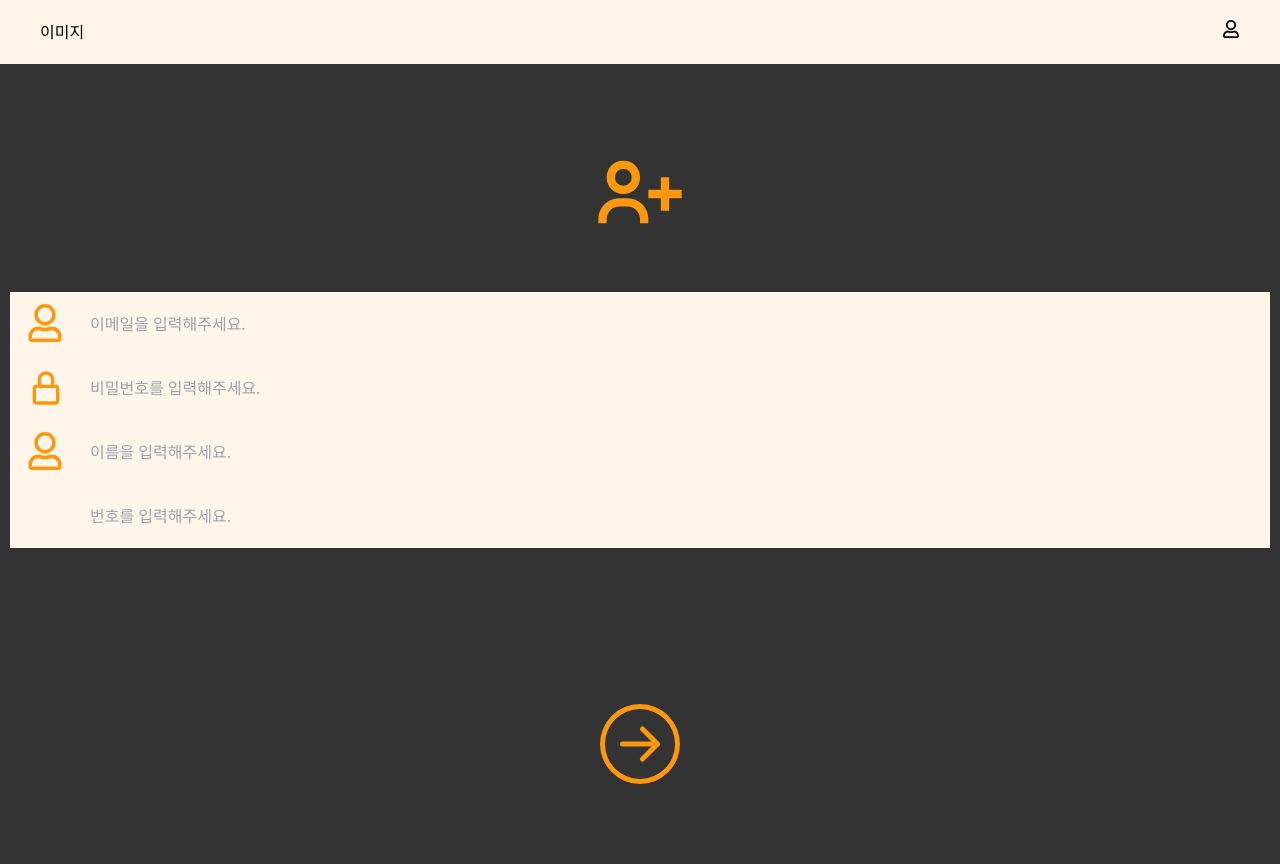
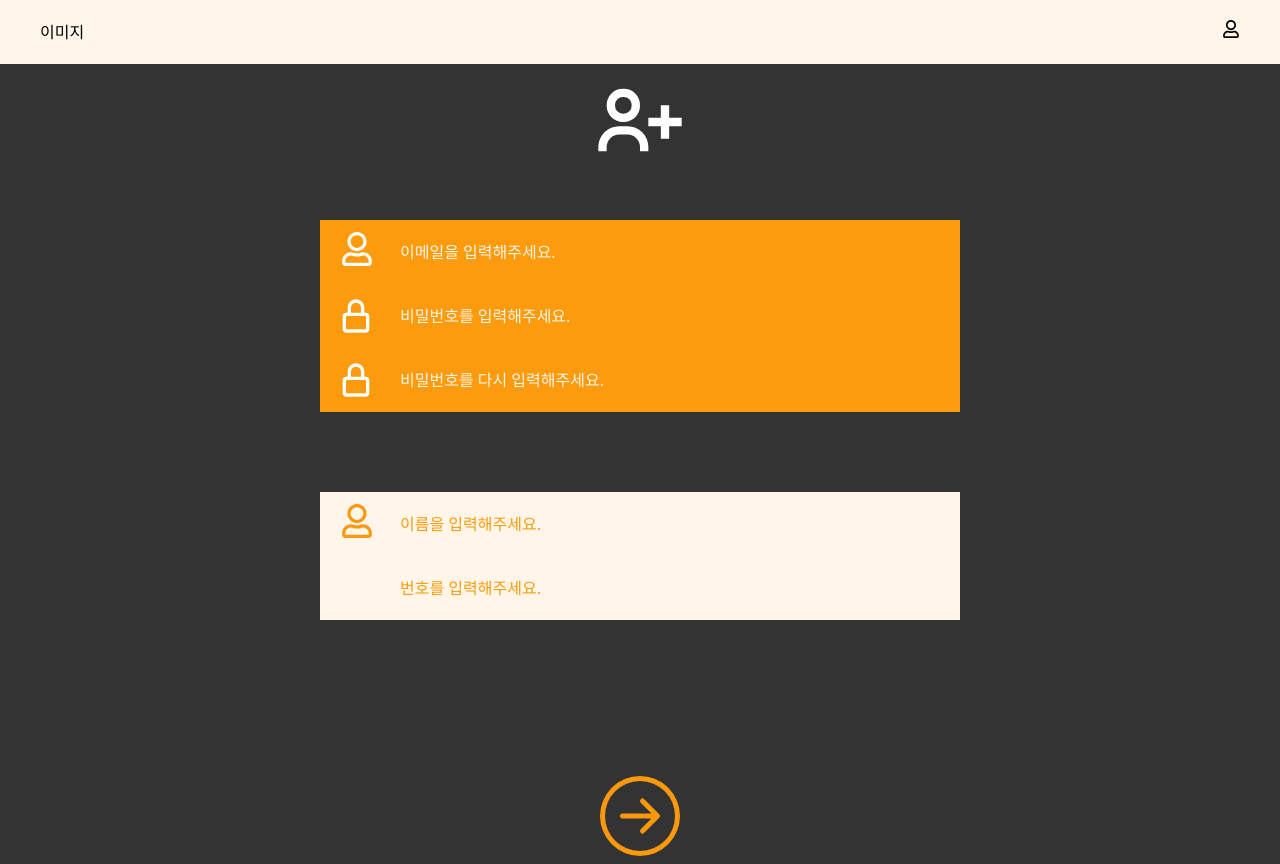
Before and after one commit to AppleMangoPlate/AppleMangoPlate_Frontend, a Next.js app in the folder apple-mango-plate/: page /auth/customlogin in a window 1280 px wide. Built offline with nearby package versions, Linux system fonts and the light colour scheme; no server answers; some icons are missing.

Commit message:
Design : Custom Login

```diff
--- a/apple-mango-plate/src/atoms/signup.ts
+++ b/apple-mango-plate/src/atoms/signup.ts
@@ -3,5 +3,11 @@ import { atom } from "recoil";
 
 export const signupState = atom<SignupDTO>({
   key: "signupState",
-  default: { email: "", password: "", name: "", phone: "" },
+  default: {
+    email: "",
+    password: "",
+    name: "",
+    passwordCheck: "",
+    phone: "",
+  },
 });
--- a/apple-mango-plate/src/components/Layout/header.tsx
+++ b/apple-mango-plate/src/components/Layout/header.tsx
@@ -14,7 +14,7 @@ const Header = () => {
   };
 
   return (
-    <div className="sticky top-0 w-full h-16 bg-primary-yellow">
+    <div className="sticky top-0 w-full h-16 bg-primary-yellow z-50">
       <div className="flex h-16 items-center justify-between  text-[black] mx-10 relative">
         <div>
           <Link href="/">이미지</Link>
--- a/apple-mango-plate/src/pages/auth/customlogin.tsx
+++ b/apple-mango-plate/src/pages/auth/customlogin.tsx
@@ -28,57 +28,76 @@ const Auth = () => {
     <div className="bg-primary-black">
       <div className="flex flex-col min-h-screen justify-center items-center">
         <div>
-          <UserPlus size={100} color="#FB980D" />
+          <UserPlus size={100} color="#ffffff" />
         </div>
-        <div className="mt-10">
-          <form
-            className="bg-primary-black py-2 gap-3  mb-5"
-            onSubmit={handleSubmit}
-          >
-            <div className="absolute z-30 ml-4 mt-3">
-              <User size={38} color="#FB980D" />
+        <div className="mt-10 xl:w-1/2 lg:w-1/2 sm:w-full md:w-full">
+          <form className="bg-primary-black py-2 mb-5" onSubmit={handleSubmit}>
+            <div className="email">
+              <div className="absolute z-30 ml-5 mt-3">
+                <User size={34} color="#ffffff" />
               </div>
+
               <input
-              className="text-[black] relative h-16 pl-20 py-[2px] w-full mr-1 bg-primary-yellow"
+                className="text-[black] relative h-16 pl-20 py-[2px] w-full mr-1 bg-primary-orange placeholder-primary-yellow"
                 type="text"
                 name="email"
                 value={signupData.email}
                 onChange={handleInputChange}
                 placeholder="이메일을 입력해주세요."
               />
+            </div>
+            <div className="password">
               <div className="absolute z-30 ml-4 mt-3">
-              <Lock size={40} color="#FB980D" />
+                <Lock size={40} color="#ffffff" />
               </div>
               <input
-              className="text-[black] relative h-16 pl-20 py-[2px] w-full mr-1 bg-primary-yellow"
+                className="text-[black] relative h-16 pl-20 py-[2px] w-full mr-1 bg-primary-orange placeholder-primary-yellow"
                 type="password"
                 name="password"
                 value={signupData.password}
                 onChange={handleInputChange}
                 placeholder="비밀번호를 입력해주세요."
               />
+            </div>
+            <div className="passwordCheck mb-20">
               <div className="absolute z-30 ml-4 mt-3">
-              <User size={38} color="#FB980D" />
+                <Lock size={40} color="#ffffff" />
               </div>
               <input
-              className="text-[black] relative h-16 pl-20 py-[2px] w-full mr-1 bg-primary-yellow"
+                className="text-[black] relative h-16 pl-20 py-[2px] w-full mr-1 bg-primary-orange placeholder-primary-yellow"
+                type="password"
+                name="passwordCheck"
+                value={signupData.passwordCheck}
+                onChange={handleInputChange}
+                placeholder="비밀번호를 다시 입력해주세요."
+              />
+            </div>
+            <div className="name">
+              <div className="absolute z-30 ml-5 mt-3">
+                <User size={34} color="#FB980D" />
+              </div>
+              <input
+                className="text-[black] relative h-16 pl-20 py-[2px] w-full mr-1 bg-primary-yellow placeholder-primary-orange"
                 type="text"
                 name="name"
                 value={signupData.name}
                 onChange={handleInputChange}
                 placeholder="이름을 입력해주세요."
               />
+            </div>
+            <div className="tel">
               <div className="absolute z-30 ml-4 mt-3">
                 <Tel size={40} color="#FB980D" />
               </div>
               <input
-              className="text-[black] relative h-16 pl-20 py-[2px] w-full mr-1 bg-primary-yellow"
+                className="text-[black] relative h-16 pl-20 py-[2px] w-full mr-1 bg-primary-yellow placeholder-primary-orange"
                 type="text"
                 name="phone"
                 value={signupData.phone}
                 onChange={handleInputChange}
                 placeholder="번호를 입력해주세요."
               />
+            </div>
           </form>
         </div>
         <button className="mt-32 flex justify-center" type="submit">
--- a/apple-mango-plate/src/types/signup.ts
+++ b/apple-mango-plate/src/types/signup.ts
@@ -2,5 +2,6 @@ export interface SignupDTO {
   email: string;
   password: string;
   name: string;
+  passwordCheck: string;
   phone: string;
 }
```
Lines whose indentation alone changed are shown as unchanged.
